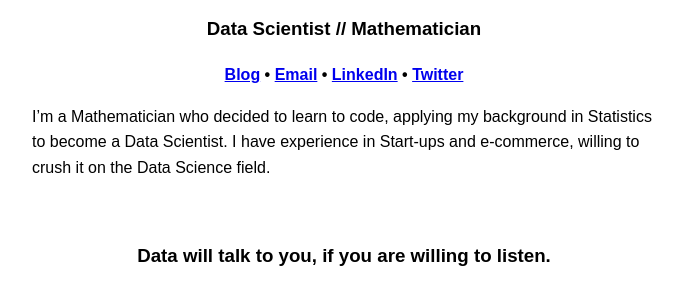
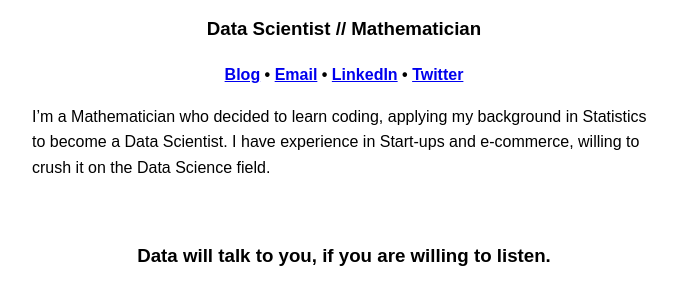
Before and after one commit to CodingDuckmx/CodingDuckmx.github.io, a Jekyll site: the page built from index.md, in a window 1280 px wide. Shown: the part 404-704 px from the top of the page, without its empty margins (296-982 px from the left). Built offline with Jekyll 4.4.1, drawn with Linux system fonts in a browser that asks for light colours; our own code applies the rules of GitHub Pages for plain Markdown files.

Commit message:
Change to code -> coding.

```diff
--- a/index.md
+++ b/index.md
@@ -33,7 +33,7 @@ permalink: /index.html
 </p>
 
 
-I'm a Mathematician who decided to learn to code, applying my background in Statistics to become a Data Scientist.  I have experience in Start-ups and e-commerce, willing to crush it on the Data Science field.
+I'm a Mathematician who decided to learn coding, applying my background in Statistics to become a Data Scientist.  I have experience in Start-ups and e-commerce, willing to crush it on the Data Science field.
 
 <br>
 
```
